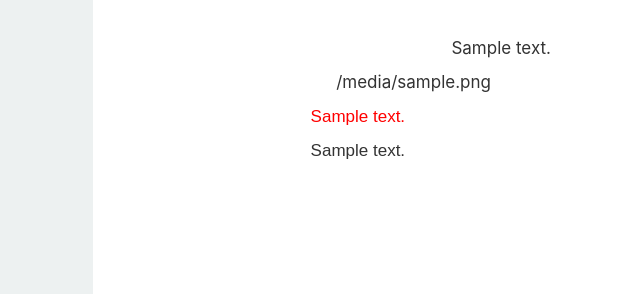
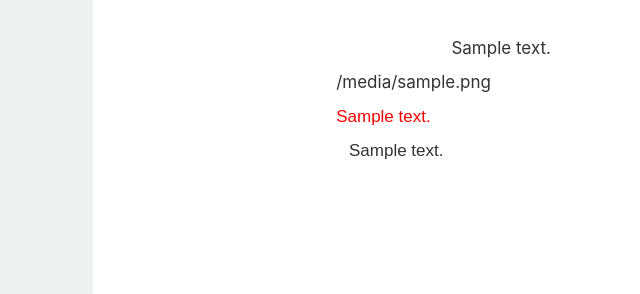
Before and after one commit to anubhavjetley2424/AWS_Deploy, a Flask app: template templates/submit.html in a window 1280 px wide. Shown: the part 506-800 px from the top of the page, without its empty margins (163-803 px from the left). Run offline with Flask 2, Linux system fonts and the light colour scheme; the template is opened without the code that fills it: most values are stand-ins (such as "Sample title", 1, 10 or a date in 2020); grey boxes marked "Sample" are stand-in pictures; some libraries are stand-ins or nearby versions.

Commit message:
Update submit.html

```diff
--- a/templates/submit.html
+++ b/templates/submit.html
@@ -237,8 +237,8 @@ tr {
           <br></br>
          <p style="margin-left: 48%;"> {{ message_2 }}</p>
          <p style="margin-left: 39%;"> {{ logoff_message }}</p>
-         <p style="font-family: sans-serif; margin-left: 37%; color: red;"> {{ message_3 }}</p>
-         <p style="font-family: sans-serif; margin-left: 37%;">{{ message_4 }}</p>
+         <p style="font-family: sans-serif; margin-left: 39%; color: red;"> {{ message_3 }}</p>
+         <p style="font-family: sans-serif; margin-left: 40%;">{{ message_4 }}</p>
          <br></br>
 
 
```
